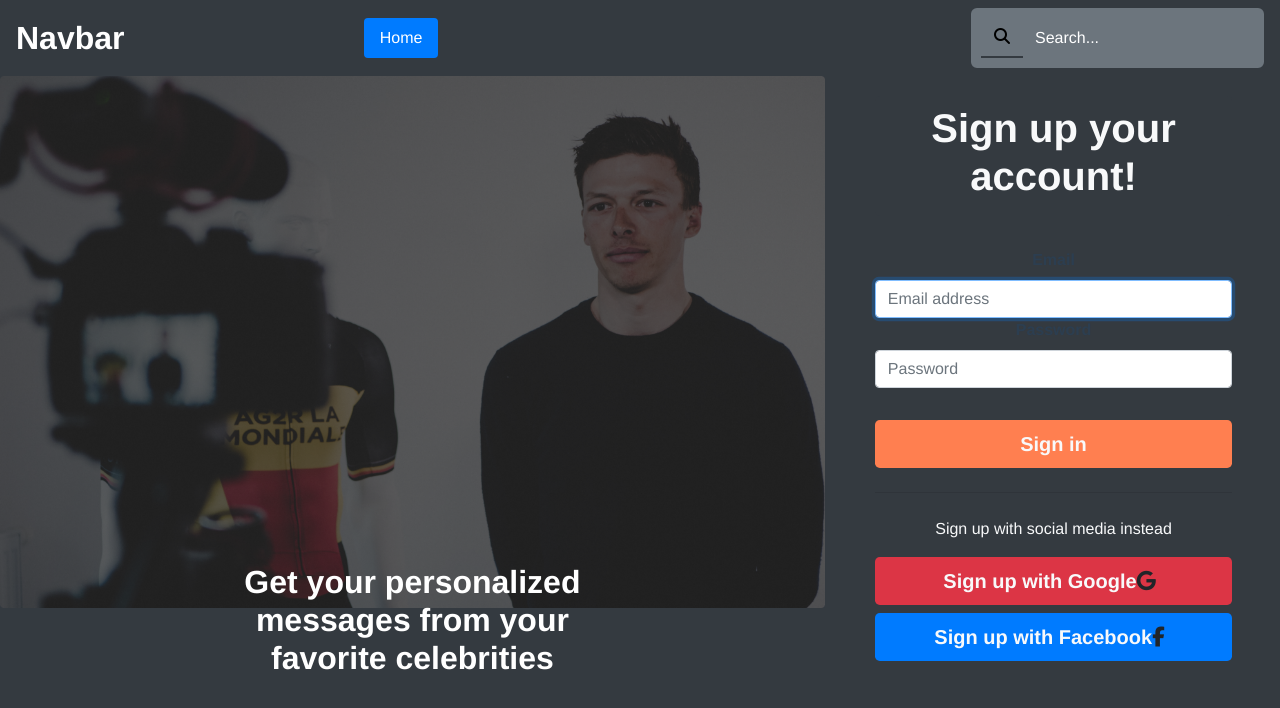
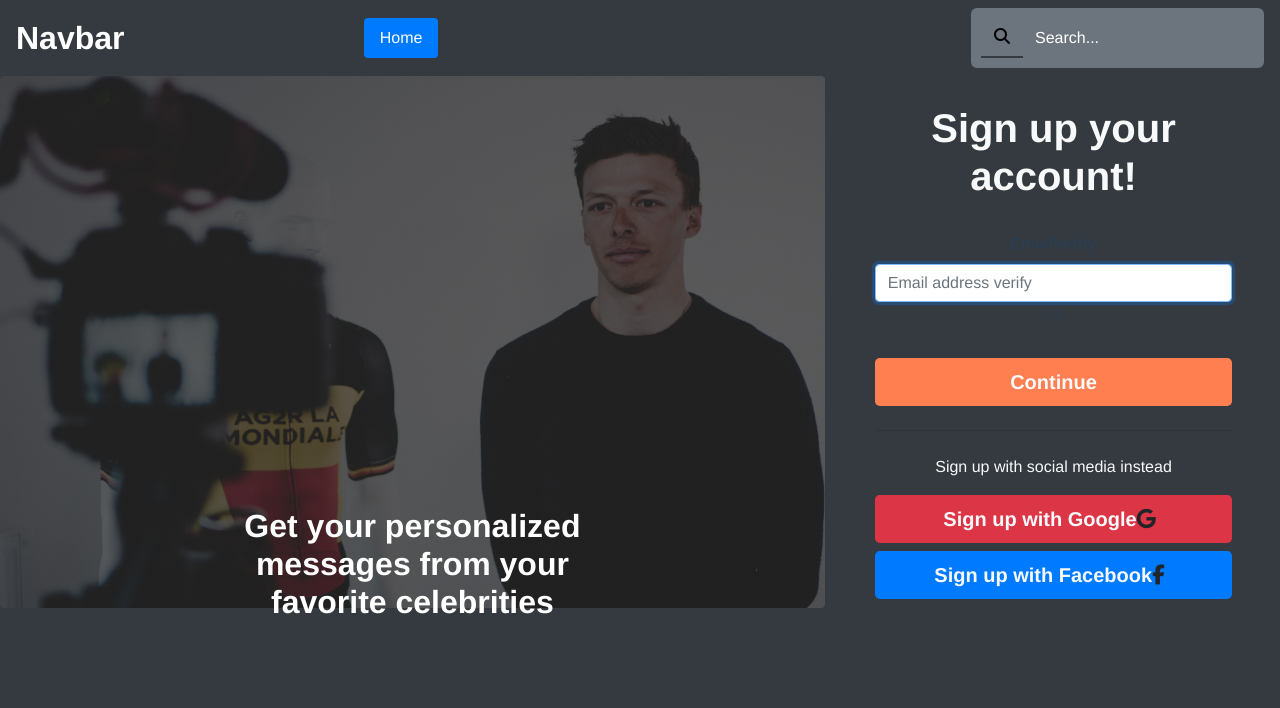
Before and after one commit to EuEric/cameo-clone-, a Vue app: page / in a window 1280 px wide. Shown: the top 708 px of the page. Built offline with nearby package versions, Linux system fonts and the light colour scheme; no server answers.

Commit message:
added smarter log in
smarter log in options

```diff
--- a/src/components/Auth.vue
+++ b/src/components/Auth.vue
@@ -5,15 +5,18 @@
             <!-- <img src="./assets/banner.png" alt="" srcset=""> -->
             <img src="../assets/banner.png" width="100%" alt="banner" srcset="" />
             <div id="bottomText" class="h2 text-center font-weight-bold ">Get your personalized messages from your favorite celebrities</div>
+
         </div>
+
         <div class="col-sm-9 col-md-6 col-lg-4">
             <!-- <div class="card card-signin my-5"> -->
             <div class="card-body bg-dark">
                 <div class="jumbotron bg-dark" id="title">
                     <h1 class="display-4 text-light font-weight-bold" id="jumbotronText">Sign up your account!</h1>
+                      <span v-if="isErr" class="text-danger h2 " style="width:80%">No such account!</span>
                 </div>
                 <form class="form-signin">
-                    <div class="form-label-group">
+                    <!-- <div class="form-label-group">
                         <label for="inputEmail" class="font-weight-bold">Email</label>
                         <input
                             v-model="formData.email"
@@ -24,14 +27,36 @@
                             required
                             autofocus
                         />
-                    </div>
+                    </div> -->
+
 
                     <div class="form-label-group">
-                        <label for="inputPassword" class="font-weight-bold">Password</label>
+                        <!-- <label for="inputPassword" class="font-weight-bold">Password</label>
+                        <input v-model="formData.password" type="password" id="inputPassword" class="form-control" placeholder="Password" required />
+                 -->
+                      <label for="inputEmail" class="font-weight-bold">EmailVerify</label>
+                        <input
+                            v-model="formData.email"
+                            type="email"
+                            id="inputEmail"
+                            class="form-control"
+                            placeholder="Email address verify"
+                            required
+                            autofocus
+                        />
+                    </div>
+                    <div  v-if="isEmail" class="form-label-group">
+                         <label for="inputPassword" class="font-weight-bold">Password</label>
                         <input v-model="formData.password" type="password" id="inputPassword" class="form-control" placeholder="Password" required />
                     </div>
-                    <button @click.prevent="addUserEmail" class="btn btn-lg btn-block text-light font-weight-bold" id="submitButton" type="submit">
-                        Sign in
+                     <!-- <button @click.prevent="addUserEmail" class="btn btn-lg btn-block text-light font-weight-bold" id="submitButton" type="submit">
+                        Sign up
+                    </button>  -->
+                      <button  v-if="isEmail" @click.prevent="logUserEmail" class="btn btn-lg btn-block text-light font-weight-bold" id="submitButton" type="submit">
+                       Log In
+                    </button> -->
+                        <button v-if="!isEmail" @click.prevent="emailVerify" class="btn btn-lg btn-block text-light font-weight-bold" id="submitButton" type="submit">
+                     Continue
                     </button>
                     <hr class="my-4" />
                     <div id="custom">
@@ -55,6 +80,7 @@
 
 <script>
 import firebase from 'firebase';
+// import { mapGetters, mapActions } from 'vuex';
 var providerGoogle = new firebase.auth.GoogleAuthProvider();
 var providerFacebook = new firebase.auth.FacebookAuthProvider();
 providerFacebook.setCustomParameters({
@@ -69,10 +95,27 @@ export default {
                 email: '',
                 password: '',
             },
+            isErr : false,
+            isEmail : false,
         };
     },
+    watch : {
+        isErr : function(newVal, oldVal) {
+            console.log("old value is" + oldVal + " new value is " + newVal);
+            this.isErr = newVal;
+        },
+        isEmail : function(newVal, oldVal) {
+             console.log("old value is" + oldVal + " new value is " + newVal);
+             this.isEmail = newVal;
+        }
+    },
+    // computed : {
+    //         isErr: function() {
+    //             return !this.isErr;
+    //         }
+    // },
     methods: {
-        addUserEmail() {
+      addUserEmail() {
             firebase
                 .auth()
                 .createUserWithEmailAndPassword(this.formData.email, this.formData.password)
@@ -90,6 +133,29 @@ export default {
                 .catch(function(error) {
                     console.log(error);
                 });
+        },
+        emailVerify() {
+            console.log("aaaaaaaa")
+             firebase.auth().fetchSignInMethodsForEmail(this.formData.email).then((arr) => {
+                 if(!arr.length) {
+                    this.isEmail= false;
+                    console.log("email not found")
+                 } else
+                    this.isEmail = true;
+             }).catch((err) => {
+                 console.log(err);
+             })
+        },
+        logUserEmail() {
+            firebase.auth().signInWithEmailAndPassword(this.formData.email, this.formData.password)
+            .catch( (error) =>{
+            //must use arrow function because we need the root vue instance
+            //it does not work with normal function declaration
+                // Handle Errors here.
+                var errorMessage = error.message;
+                var errorCode = error.code;
+                console.log(errorCode,errorMessage);
+            });
         },
         addUserGoogle() {
             firebase
@@ -173,10 +239,12 @@ export default {
 #title {
     padding: 0.5rem;
     /* background-color: crimson !important; */
+    margin-bottom: 0;
 }
 #jumbotronText {
     /* color: cyan !important; */
     font-size: 2.5rem;
+     margin-bottom: 1.5rem;
 }
 #container {
     margin-right: 1%;
@@ -197,5 +265,6 @@ div.my-5 {
     top: 90%;
     left: 50%;
     transform: translate(-50%, -50%);
+
 }
 </style>
--- a/src/components/Header.vue
+++ b/src/components/Header.vue
@@ -28,7 +28,7 @@
 </template>
 
 <script>
-import { mapGetters, mapMutations } from 'vuex';
+import { mapGetters, mapActions } from 'vuex';
 export default {
     name: 'Header',
     data() {
@@ -41,7 +41,7 @@ export default {
         ...mapGetters(['logged']),
     },
     methods: {
-        ...mapMutations(['logout']),
+        ...mapActions(['logout'])
     },
 };
 </script>
--- a/src/store/store.js
+++ b/src/store/store.js
@@ -16,18 +16,22 @@ export const store = new Vuex.Store({
             state.isLoggedIn = payload;
             console.log('changed the logged status');
         },
-        logout: (state) => {
+        logout(state) {
+            state.isLoggedIn = false;
+            console.log('commited action');
+        },
+    },
+    actions: {
+        logout(context) {
             firebase
                 .auth()
                 .signOut()
                 .then(function() {
-                    state.isLoggedIn = false;
-                    console.log('LOGOUT INITIATED, WHY???');
+                    console.log('inside action, about to commit');
+                    context.commit('logout');
                 })
                 .catch(function(error) {
-                    // An error happened.
                     console.log(error);
-                    state.isLoggedIn = true;
                 });
         },
     },
```
